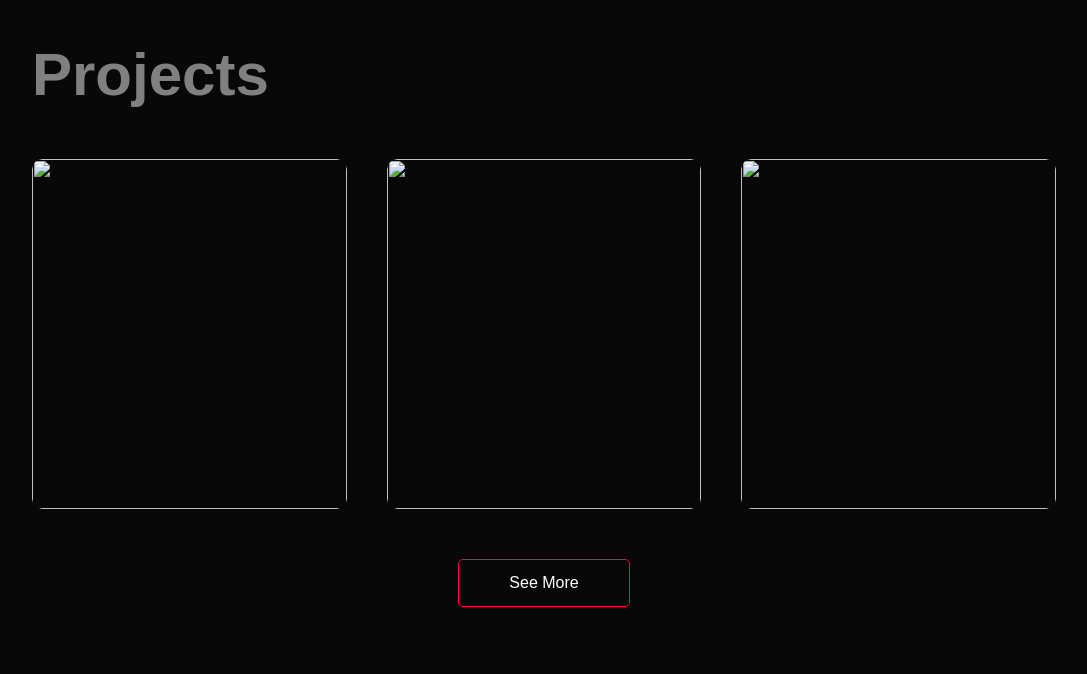
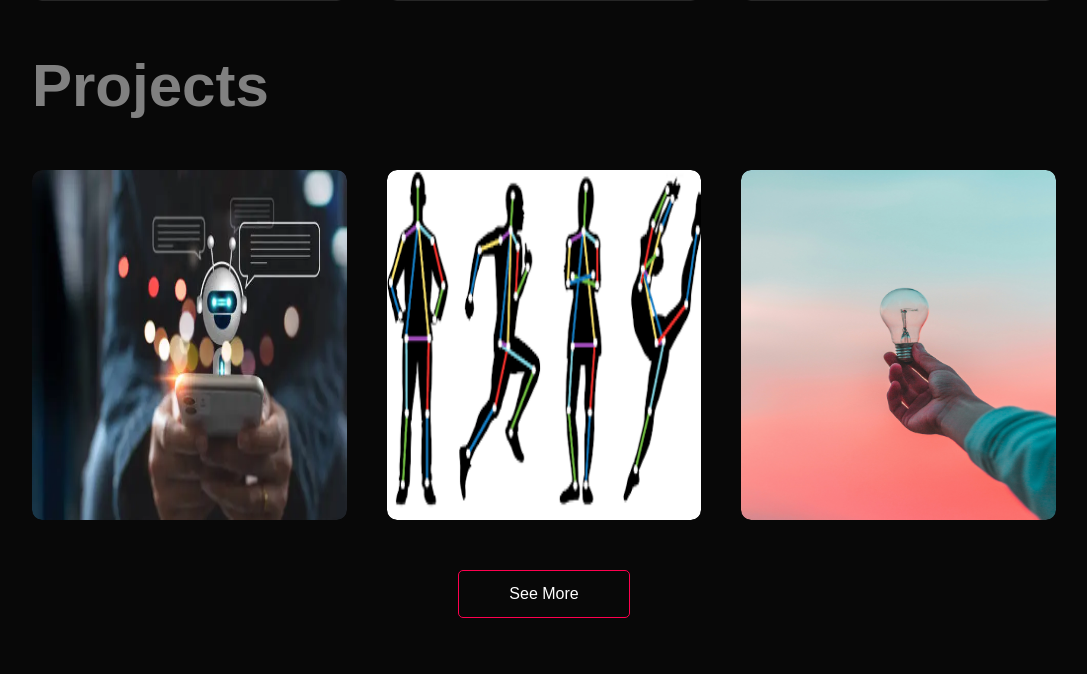
Before and after one commit to sainirahul1/Personal-Portfolio-Website, a plain HTML site: page index.html in a window 1280 px wide. Shown: the part 1972-2646 px from the top of the page, without its empty margins (96-1183 px from the left). Drawn offline with Linux system fonts and the light colour scheme; files whose address does not match are found by name.

Commit message:
Update index.html
sucess

```diff
--- a/index.html
+++ b/index.html
@@ -48,7 +48,7 @@
     <div class="container">
         <div class="row">
             <div class="about-col-1">
-            <img src="images/see.png">
+            <img src="see.png">
         </div>
             <div class="about-col-2">
             <h1 class="sub-title">About Me</h1>
@@ -122,7 +122,7 @@
     <h1 class="sub-title">Projects</h1>
     <div class="work-list">
         <div class="work">
-            <img class="chat" src="images/chatbot1.jpg">
+            <img class="chat" src="chatbot1.jpg">
             <div class="layer">
                 <h3>Chat Bot using Nlp</h3>
                 <p>This chatbot takes user input, matches it with predefined rules provided, and responds to the user accordingly.</p>
@@ -130,7 +130,7 @@
             </div>
         </div>
         <div class="work">
-            <img class="pose" src="images/pose.png">
+            <img class="pose" src="pose.png">
             <div class="layer">
                 <h3>Human pose Estimation</h3>
                 <p>The Model Helps to identify the different poses of humans using Machine Learning Algorithms</p>
@@ -138,7 +138,7 @@
             </div>
         </div>
         <div class="work">
-            <img class="web"src="images/bulb.jpg">
+            <img class="web"src="bulb.jpg">
             <div class="layer">
                 <h3>webapp interfaces</h3>
                 <p>Desing and building professional and attractive web app interfaces</p>
```
